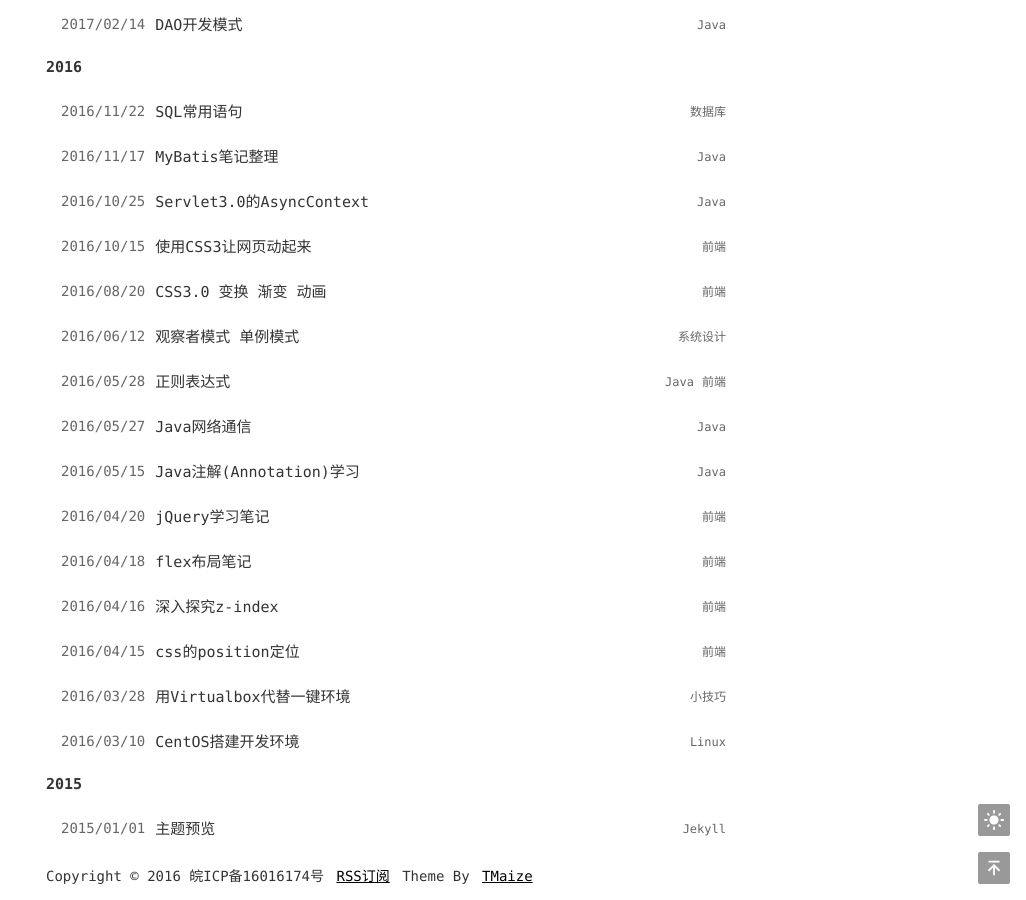
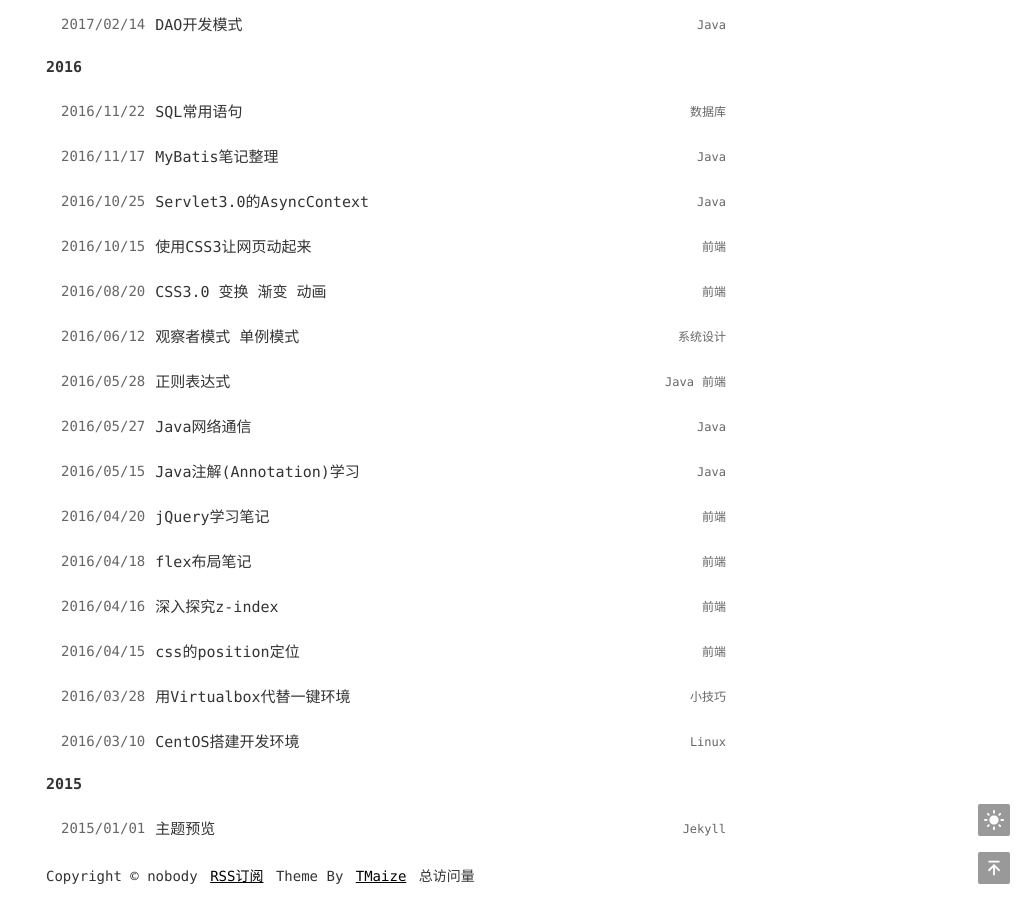
Before and after one commit to JustinHuber/justinhuber.github.io, a Jekyll site: the page built from index.html, in a window 1280 px wide and 900 px high, scrolled down 5406 px. Shown: the whole window, without its empty margins (254-1280 px from the left). Built offline with Jekyll 4.4.1, drawn with Linux system fonts in a browser that asks for light colours; comment, search, counter and statistics services are not loaded.

Commit message:
Update _config.yml

```diff
--- a/_config.yml
+++ b/_config.yml
@@ -4,11 +4,11 @@ plugins:
   - jekyll-regex-replace
 
 # SEO相关信息
-title: TMaize Blog
-description: TMaize的个人博客
-keywords: TMaize,Blog,Java,Html,JavaScript
-author: TMaize
-footerText: 'Copyright © 2016 皖ICP备16016174号'
+title: Justin Blog
+description: Justin的个人博客
+keywords: Justin,Blog,Java,Html,JavaScript
+author: Justin
+footerText: 'Copyright © nobody'
 
 # 这些不要动
 permalink: /posts/:year/:month/:day/:title.html
@@ -20,7 +20,7 @@ exclude: ['CNAME', 'README.md', 'LICENSE', '_site', 'dist', 'Gemfile', 'Gemfile.
 
 # 域名配置
 # baseurl配置,如果网站部署在根目录下的其他目录中，请设置为 /目录名
-domainUrl: 'https://blog.tmaize.net'
+domainUrl: 'https://blog.suzhou.us.kg'
 baseurl: ''
 
 # 吐个槽地址，会在chat页面中重定向到该地址
@@ -54,7 +54,7 @@ extAdsense: false
 extMath: false
 
 # 显示访问量统计，由不蒜子提供服务
-extCount: false
+extCount: true
 
 # 友情链接
 links:
```
